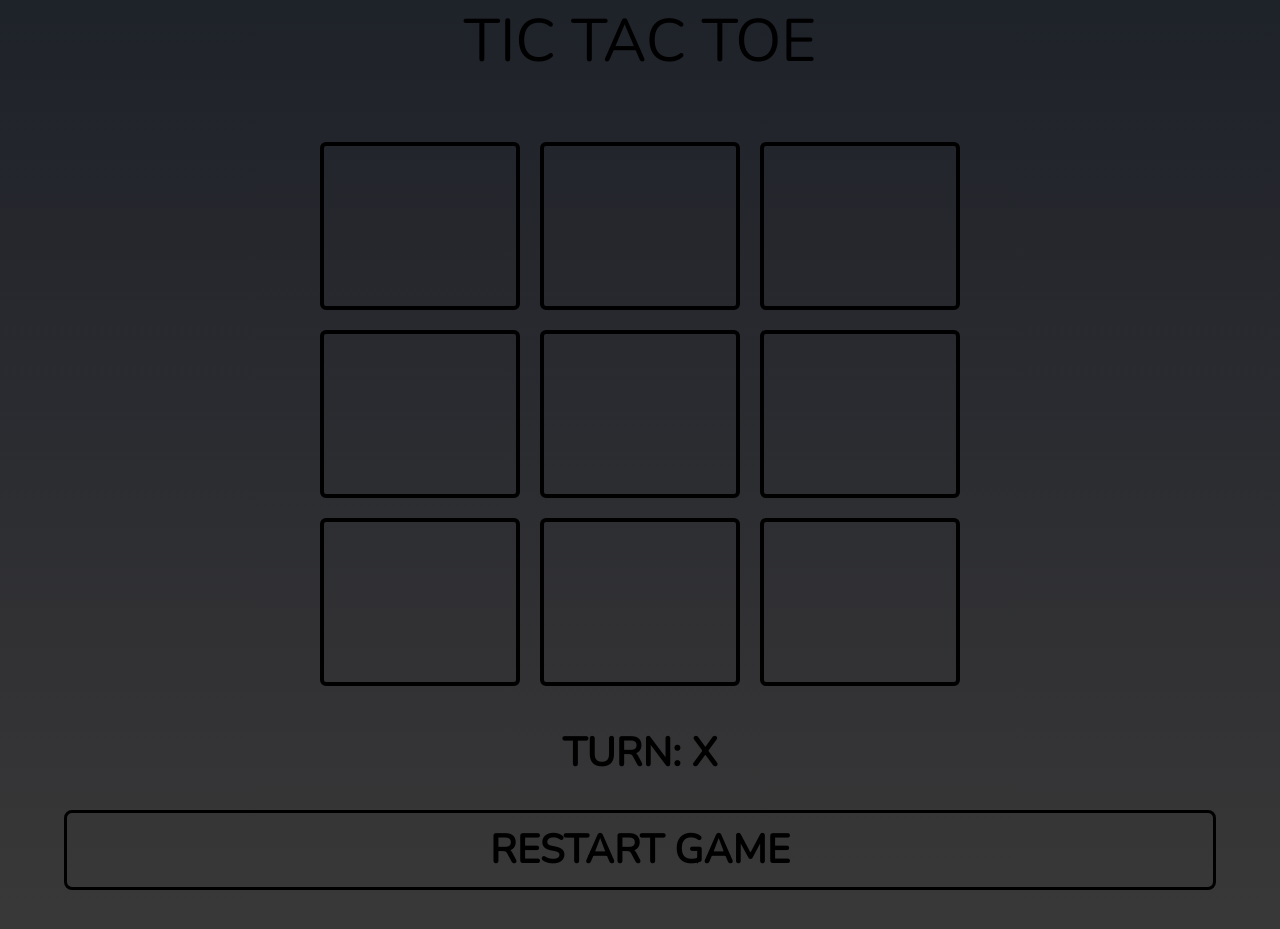
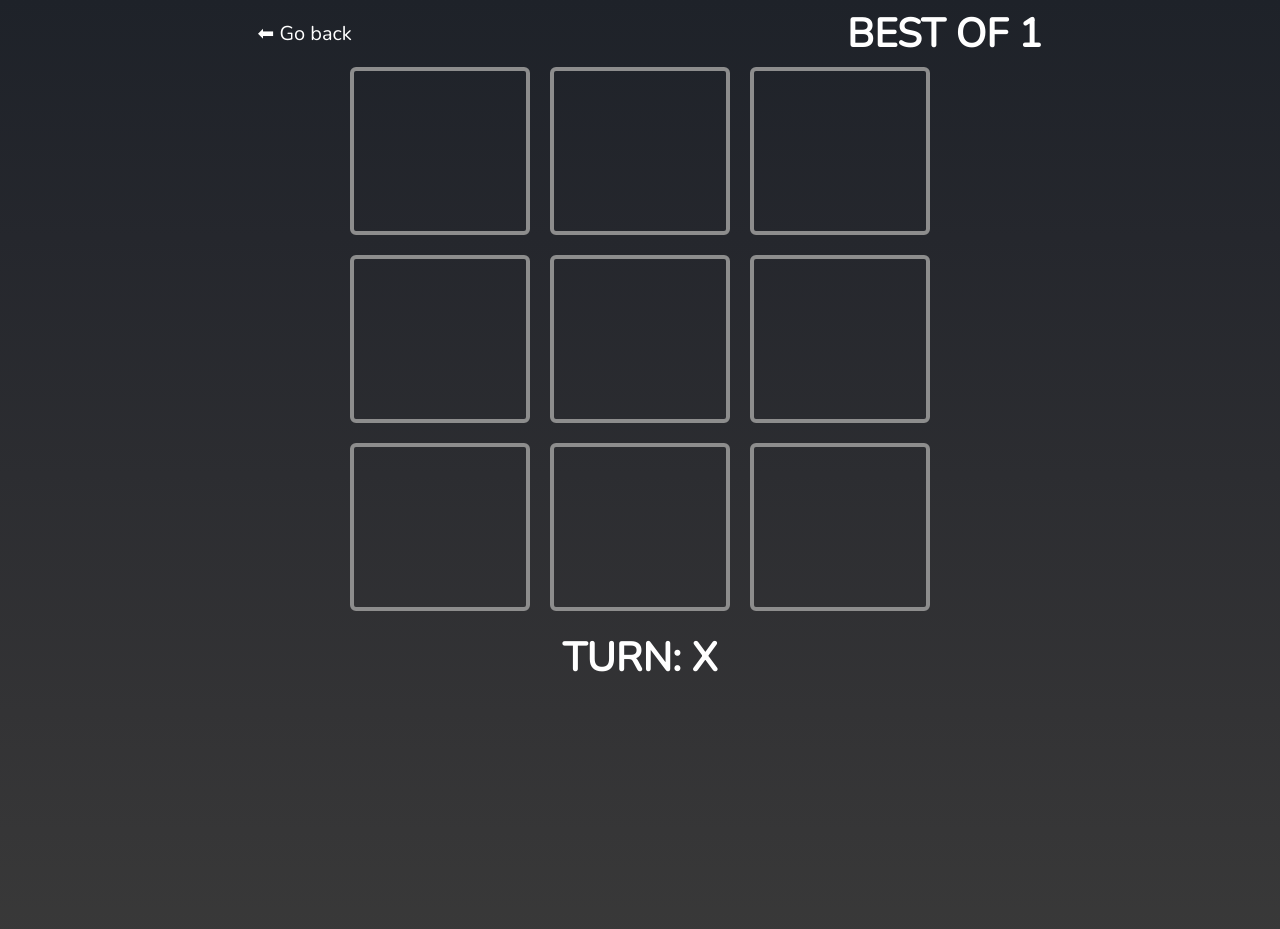
Before and after one commit to SuperMoooo/GamesWebsiteSchoolProject, a PHP site: page /gamesHomePage/ticTacToe/index.html in a window 1280 px wide. Shown: the top 929 px of the page. Run offline with PHP 8.4, Linux system fonts and the light colour scheme.

Commit message:
commit 4/12

```diff
--- a/gamesHomePage/ticTacToe/index.html
+++ b/gamesHomePage/ticTacToe/index.html
@@ -7,8 +7,11 @@
         <title>Tic Tac Toe</title>
     </head>
     <body>
-        <div class="title-Game">TIC TAC TOE</div>
-        <div class="textWinner"></div>
+        <nav>
+            <a class="goBackLink" href="../gamesHomePage.php">⬅ Go back</a>
+            <h1>BEST OF 1</h1>
+        </nav>
+
         <div class="game">
             <div class="container">
                 <!--topPart-->
@@ -44,9 +47,6 @@
             </div>
         </div>
         <div class="turn-indicator">Turn:</div>
-        <div class="btn-container">
-            <div class="reset-btn">Restart Game</div>
-        </div>
 
         <script src="index.js"></script>
     </body>
--- a/gamesHomePage/ticTacToe/index.js
+++ b/gamesHomePage/ticTacToe/index.js
@@ -12,10 +12,6 @@ document.addEventListener('DOMContentLoaded', () => {
     const botCenterBox = document.querySelector('#botC');
     const botRightBox = document.querySelector('#botR');
 
-    const resetBtn = document.querySelector('.reset-btn');
-
-    const textWinner = document.querySelector('.textWinner');
-
     const turnIndicator = document.querySelector('.turn-indicator');
     turnIndicator.innerHTML = 'Turn: X';
 
@@ -26,9 +22,10 @@ document.addEventListener('DOMContentLoaded', () => {
         });
     }
 
-    function restartGame() {
+    function restartGameBot() {
+        alert('WINNER: Robot bipp buu bipp');
+        drawCount = 0;
         removeValueToEachBox();
-        textWinner.innerHTML = '';
         turn = 0;
         turnIndicator.innerHTML = 'Turn: X';
         boxes.forEach((box) => {
@@ -39,6 +36,38 @@ document.addEventListener('DOMContentLoaded', () => {
             }
         });
     }
+
+    function restartGameDraw() {
+        alert('DRAW!!!');
+        drawCount = 0;
+        removeValueToEachBox();
+        turn = 0;
+        turnIndicator.innerHTML = 'Turn: X';
+        boxes.forEach((box) => {
+            if (box.classList.contains('clicked')) {
+                box.querySelector('.value').textContent = '';
+                box.classList.remove('clicked');
+                box.style.color = '';
+            }
+        });
+    }
+
+    function restartGameHuman() {
+        alert('WINNER: Human');
+        drawCount = 0;
+        removeValueToEachBox();
+        turn = 0;
+        turnIndicator.innerHTML = 'Turn: X';
+        boxes.forEach((box) => {
+            if (box.classList.contains('clicked')) {
+                box.querySelector('.value').textContent = '';
+                box.classList.remove('clicked');
+                box.style.color = '';
+            }
+        });
+    }
+
+    let drawCount = 0;
 
     function verifyWinner() {
         //horizontalPart
@@ -51,19 +80,21 @@ document.addEventListener('DOMContentLoaded', () => {
             topLeftBox.style.color = '#5ead7b';
             topCenterBox.style.color = '#5ead7b';
             topRightBox.style.color = '#5ead7b';
-            textWinner.innerHTML = 'Winner: X';
+            setTimeout(() => restartGameHuman(), 800);
             endGame();
+            return;
         }
         if (
             topLeftBox.classList.contains('O') &&
             topCenterBox.classList.contains('O') &&
             topRightBox.classList.contains('O')
         ) {
-            topLeftBox.style.color = '#5ead7b';
-            topCenterBox.style.color = '#5ead7b';
-            topRightBox.style.color = '#5ead7b';
-            textWinner.innerHTML = 'Winner: O';
+            topLeftBox.style.color = '#e06f67';
+            topCenterBox.style.color = '#e06f67';
+            topRightBox.style.color = '#e06f67';
+            setTimeout(() => restartGameBot(), 800);
             endGame();
+            return;
         }
         //midPart
         if (
@@ -74,8 +105,9 @@ document.addEventListener('DOMContentLoaded', () => {
             midLeftBox.style.color = '#5ead7b';
             midCenterBox.style.color = '#5ead7b';
             midRightBox.style.color = '#5ead7b';
-            textWinner.innerHTML = 'Winner: X';
+            setTimeout(() => restartGameHuman(), 800);
             endGame();
+            return;
         }
 
         if (
@@ -83,11 +115,12 @@ document.addEventListener('DOMContentLoaded', () => {
             midCenterBox.classList.contains('O') &&
             midRightBox.classList.contains('O')
         ) {
-            midLeftBox.style.color = '#5ead7b';
-            midCenterBox.style.color = '#5ead7b';
-            midRightBox.style.color = '#5ead7b';
-            textWinner.innerHTML = 'Winner: O';
+            midLeftBox.style.color = '#e06f67';
+            midCenterBox.style.color = '#e06f67';
+            midRightBox.style.color = '#e06f67';
+            setTimeout(() => restartGameBot(), 800);
             endGame();
+            return;
         }
 
         //botPart
@@ -99,8 +132,9 @@ document.addEventListener('DOMContentLoaded', () => {
             botLeftBox.style.color = '#5ead7b';
             botCenterBox.style.color = '#5ead7b';
             botRightBox.style.color = '#5ead7b';
-            textWinner.innerHTML = 'Winner: X';
+            setTimeout(() => restartGameHuman(), 800);
             endGame();
+            return;
         }
 
         if (
@@ -108,11 +142,12 @@ document.addEventListener('DOMContentLoaded', () => {
             botCenterBox.classList.contains('O') &&
             botRightBox.classList.contains('O')
         ) {
-            botLeftBox.style.color = '#5ead7b';
-            botCenterBox.style.color = '#5ead7b';
-            botRightBox.style.color = '#5ead7b';
-            textWinner.innerHTML = 'Winner: O';
+            botLeftBox.style.color = '#e06f67';
+            botCenterBox.style.color = '#e06f67';
+            botRightBox.style.color = '#e06f67';
+            setTimeout(() => restartGameBot(), 800);
             endGame();
+            return;
         }
 
         //verticalPart
@@ -126,8 +161,9 @@ document.addEventListener('DOMContentLoaded', () => {
             topLeftBox.style.color = '#5ead7b';
             midLeftBox.style.color = '#5ead7b';
             botLeftBox.style.color = '#5ead7b';
-            textWinner.innerHTML = 'Winner: X';
+            setTimeout(() => restartGameHuman(), 800);
             endGame();
+            return;
         }
 
         if (
@@ -135,11 +171,12 @@ document.addEventListener('DOMContentLoaded', () => {
             midLeftBox.classList.contains('O') &&
             botLeftBox.classList.contains('O')
         ) {
-            topLeftBox.style.color = '#5ead7b';
-            midLeftBox.style.color = '#5ead7b';
-            botLeftBox.style.color = '#5ead7b';
-            textWinner.innerHTML = 'Winner: O';
+            topLeftBox.style.color = '#e06f67';
+            midLeftBox.style.color = '#e06f67';
+            botLeftBox.style.color = '#e06f67';
+            setTimeout(() => restartGameBot(), 800);
             endGame();
+            return;
         }
         //midPart
         if (
@@ -150,8 +187,9 @@ document.addEventListener('DOMContentLoaded', () => {
             topCenterBox.style.color = '#5ead7b';
             midCenterBox.style.color = '#5ead7b';
             botCenterBox.style.color = '#5ead7b';
-            textWinner.innerHTML = 'Winner: X';
+            setTimeout(() => restartGameHuman(), 800);
             endGame();
+            return;
         }
 
         if (
@@ -159,11 +197,12 @@ document.addEventListener('DOMContentLoaded', () => {
             midCenterBox.classList.contains('O') &&
             botCenterBox.classList.contains('O')
         ) {
-            topCenterBox.style.color = '#5ead7b';
-            midCenterBox.style.color = '#5ead7b';
-            botCenterBox.style.color = '#5ead7b';
-            textWinner.innerHTML = 'Winner: O';
+            topCenterBox.style.color = '#e06f67';
+            midCenterBox.style.color = '#e06f67';
+            botCenterBox.style.color = '#e06f67';
+            setTimeout(() => restartGameBot(), 800);
             endGame();
+            return;
         }
         //rightPart
         if (
@@ -174,8 +213,9 @@ document.addEventListener('DOMContentLoaded', () => {
             topRightBox.style.color = '#5ead7b';
             midRightBox.style.color = '#5ead7b';
             botRightBox.style.color = '#5ead7b';
-            textWinner.innerHTML = 'Winner: X';
+            setTimeout(() => restartGameHuman(), 800);
             endGame();
+            return;
         }
 
         if (
@@ -183,11 +223,12 @@ document.addEventListener('DOMContentLoaded', () => {
             midRightBox.classList.contains('O') &&
             botRightBox.classList.contains('O')
         ) {
-            topRightBox.style.color = '#5ead7b';
-            midRightBox.style.color = '#5ead7b';
-            botRightBox.style.color = '#5ead7b';
-            textWinner.innerHTML = 'Winner: O';
+            topRightBox.style.color = '#e06f67';
+            midRightBox.style.color = '#e06f67';
+            botRightBox.style.color = '#e06f67';
+            setTimeout(() => restartGameBot(), 800);
             endGame();
+            return;
         }
 
         //diagonalPart
@@ -201,8 +242,9 @@ document.addEventListener('DOMContentLoaded', () => {
             topLeftBox.style.color = '#5ead7b';
             midCenterBox.style.color = '#5ead7b';
             botRightBox.style.color = '#5ead7b';
-            textWinner.innerHTML = 'Winner: X';
+            setTimeout(() => restartGameHuman(), 800);
             endGame();
+            return;
         }
 
         if (
@@ -210,11 +252,12 @@ document.addEventListener('DOMContentLoaded', () => {
             midCenterBox.classList.contains('O') &&
             botRightBox.classList.contains('O')
         ) {
-            topLeftBox.style.color = '#5ead7b';
-            midCenterBox.style.color = '#5ead7b';
-            botRightBox.style.color = '#5ead7b';
-            textWinner.innerHTML = 'Winner: O';
+            topLeftBox.style.color = '#e06f67';
+            midCenterBox.style.color = '#e06f67';
+            botRightBox.style.color = '#e06f67';
+            setTimeout(() => restartGameBot(), 800);
             endGame();
+            return;
         }
 
         //RightTop to botLeft
@@ -227,8 +270,9 @@ document.addEventListener('DOMContentLoaded', () => {
             topRightBox.style.color = '#5ead7b';
             midCenterBox.style.color = '#5ead7b';
             botLeftBox.style.color = '#5ead7b';
-            textWinner.innerHTML = 'Winner: X';
+            setTimeout(() => restartGameHuman(), 800);
             endGame();
+            return;
         }
 
         if (
@@ -236,11 +280,26 @@ document.addEventListener('DOMContentLoaded', () => {
             midCenterBox.classList.contains('O') &&
             botLeftBox.classList.contains('O')
         ) {
-            topRightBox.style.color = '#5ead7b';
-            midCenterBox.style.color = '#5ead7b';
-            botLeftBox.style.color = '#5ead7b';
-            textWinner.innerHTML = 'Winner: O';
+            topRightBox.style.color = '#e06f67';
+            midCenterBox.style.color = '#e06f67';
+            botLeftBox.style.color = '#e06f67';
+            setTimeout(() => restartGameBot(), 800);
             endGame();
+            return;
+        }
+        if (drawCount === 9) {
+            topLeftBox.style.color = '#c9b785';
+            topCenterBox.style.color = '#c9b785';
+            topRightBox.style.color = '#c9b785';
+            //--
+            midLeftBox.style.color = '#c9b785';
+            midCenterBox.style.color = '#c9b785';
+            midRightBox.style.color = '#c9b785';
+            //--
+            botLeftBox.style.color = '#c9b785';
+            botCenterBox.style.color = '#c9b785';
+            botRightBox.style.color = '#c9b785';
+            setTimeout(() => restartGameDraw(), 800);
         }
     }
 
@@ -324,28 +383,40 @@ document.addEventListener('DOMContentLoaded', () => {
     }
 
     let turn = 0;
-
+    let boxId;
     boxes.forEach((box) => {
         box.addEventListener('click', () => {
-            const boxId = box.getAttribute('id');
             if (!box.classList.contains('clicked')) {
                 if (turn === 0) {
                     box.querySelector('.value').textContent = 'X';
                     turn = 1;
+                    drawCount += 1;
                     turnIndicator.innerHTML = 'Turn: O';
-                    giveValueToEachBox(boxId, 'X');
+                    giveValueToEachBox(box.getAttribute('id'), 'X');
+                    setTimeout(() => botAction(box), 500); // Pass the clicked box to botAction
                 } else {
-                    box.querySelector('.value').textContent = 'O';
-                    turn = 0;
-                    turnIndicator.innerHTML = 'Turn: X';
-                    giveValueToEachBox(boxId, 'O');
+                    return true;
                 }
                 box.classList.add('clicked');
             }
         });
     });
 
-    resetBtn.addEventListener('click', restartGame);
+    function botAction(clickedBox) {
+        let randomNumber = Math.floor(Math.random() * 9);
+        let box = boxes[randomNumber];
+
+        if (!box.classList.contains('clicked')) {
+            box.querySelector('.value').textContent = 'O';
+            turn = 0;
+            turnIndicator.innerHTML = 'Turn: X';
+            giveValueToEachBox(box.getAttribute('id'), 'O');
+            box.classList.add('clicked');
+            drawCount += 1;
+        } else {
+            botAction(clickedBox); // Retry if the box is already clicked
+        }
+    }
 
     //end
 });
--- a/gamesHomePage/ticTacToe/style.css
+++ b/gamesHomePage/ticTacToe/style.css
@@ -7,6 +7,7 @@
     outline: none;
     overflow-x: hidden;
     box-sizing: border-box;
+    font-size: 40px;
 }
 
 body {
@@ -21,10 +22,31 @@ body {
         #393939
     );
 }
+
+nav {
+    display: flex;
+    align-items: center;
+    justify-content: space-around;
+    color: white;
+}
+
+.goBackLink {
+    text-decoration: none;
+    margin: 20px;
+    font-size: 20px;
+    color: white;
+}
+
+.goBackLink:hover {
+    text-decoration: underline;
+}
+
 .title-Game {
-    font-size: 60px;
+    font-size: 40px;
     text-align: center;
     overflow-y: hidden;
+    margin-top: 10px;
+    color: white;
 }
 
 .game {
@@ -32,11 +54,12 @@ body {
     align-items: center;
     justify-content: center;
     flex-direction: column;
+    color: white;
 }
 
 .container {
     display: grid;
-    grid-template-columns: 200px 200px 200px;
+    grid-template-columns: 180px 180px 180px;
     gap: 20px;
     width: 100%;
     justify-content: center;
@@ -48,7 +71,7 @@ body {
     display: flex;
     align-items: center;
     justify-content: center;
-    border: 4px solid black;
+    border: 4px solid rgb(141, 141, 141);
     padding: 80px;
     border-radius: 6px;
     cursor: pointer;
@@ -62,43 +85,18 @@ body {
     width: 100px;
 }
 
-.textWinner {
-    margin: 30px;
-    font-size: 30px;
-    text-transform: uppercase;
-    font-weight: bold;
-    overflow-y: hidden;
-}
-
 .turn-indicator {
     text-transform: uppercase;
     font-size: 40px;
     font-weight: bold;
-    margin-top: 40px;
+    margin-top: 20px;
+    color: white;
 }
 
 .btn-container {
     display: flex;
     align-items: center;
     justify-content: center;
-}
-
-.reset-btn {
-    text-transform: uppercase;
-    font-size: 40px;
-    font-weight: bold;
-    border: 3px solid black;
-    overflow-y: hidden;
-    width: 90%;
-    text-align: center;
-    padding: 10px;
-    border-radius: 8px;
-    cursor: pointer;
-    margin-top: 30px;
-}
-
-.reset-btn:hover {
-    background: #cdcdcd;
 }
 
 @media (max-width: 652px) {
@@ -119,9 +117,6 @@ body {
     .box {
         padding: 40px;
     }
-    .reset-btn {
-        font-size: 25px;
-    }
     .title-Game {
         font-size: 40px;
     }
```
